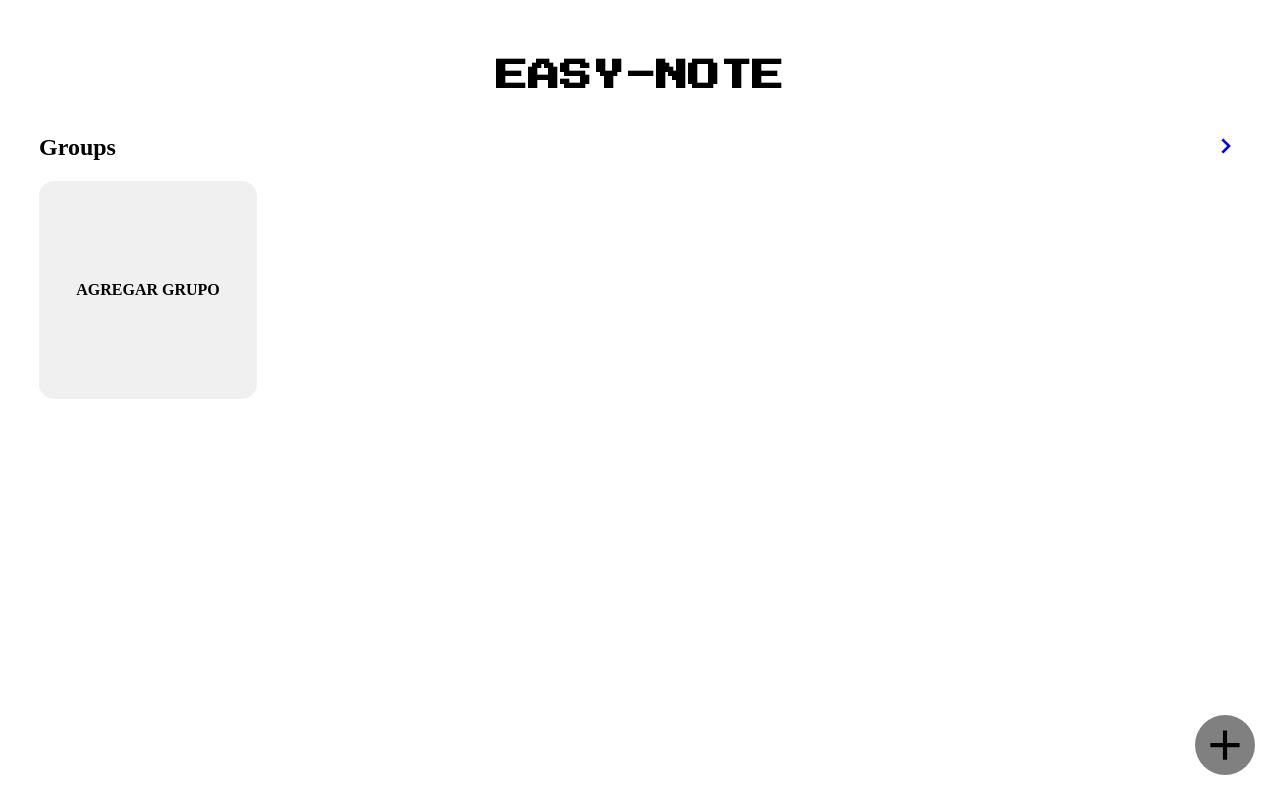
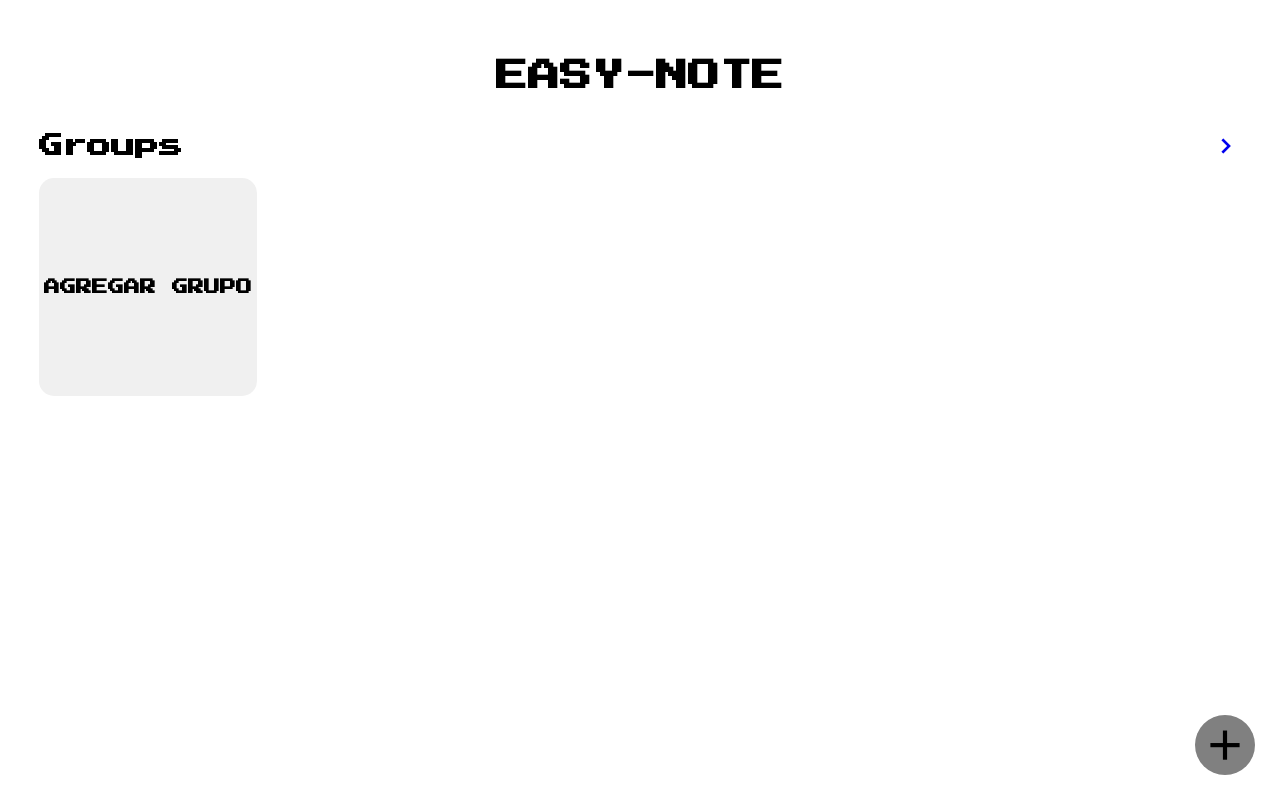
Before and after one commit to iEmanuelG/AppHibrida, a website built with Parcel: page index.html in a window 1280 px wide. Built offline with nearby package versions, Linux system fonts and the light colour scheme.

Commit message:
font title

```diff
--- a/css/_generales.scss
+++ b/css/_generales.scss
@@ -1,5 +1,6 @@
 :root {
     --main-color: #f0f0f0;
+    --title-font: "Press Start 2P", system-ui;
 }
 
 body {
@@ -11,7 +12,7 @@ body {
 }
 
 header {
-    font-family: "Press Start 2P", system-ui;
+    font-family: var(--title-font);
     position: sticky;
     top: 0;
     z-index: 1;
--- a/css/_home.scss
+++ b/css/_home.scss
@@ -12,7 +12,8 @@
     justify-content: space-between;
     align-items: center;
     width: 100%;
-    font-size: 24;
+    font-size: 12;
+    font-family: var(--title-font);
 }
 
 
@@ -28,18 +29,18 @@
     border: none;
     padding: 5px;
     border-radius: 15px;
-    font-size: 24;
+    font-size: 12;
     font-weight: 900;
     height: 208px;
     width: 208px;
     display: flex;
     justify-content: center;
     align-items: center;
-
+    font-family: var(--title-font);
 }
 
 
-/*floating button*/
+/*agregar nota*/
 #floating-button {
     position: fixed;
     bottom: 20px;
--- a/css/_splashScreen.scss
+++ b/css/_splashScreen.scss
@@ -38,4 +38,5 @@
     border-radius: 15px;
     font-weight: 900;
     font-size: 4rem;
+    font-family: var(--title-font);
 }
```
